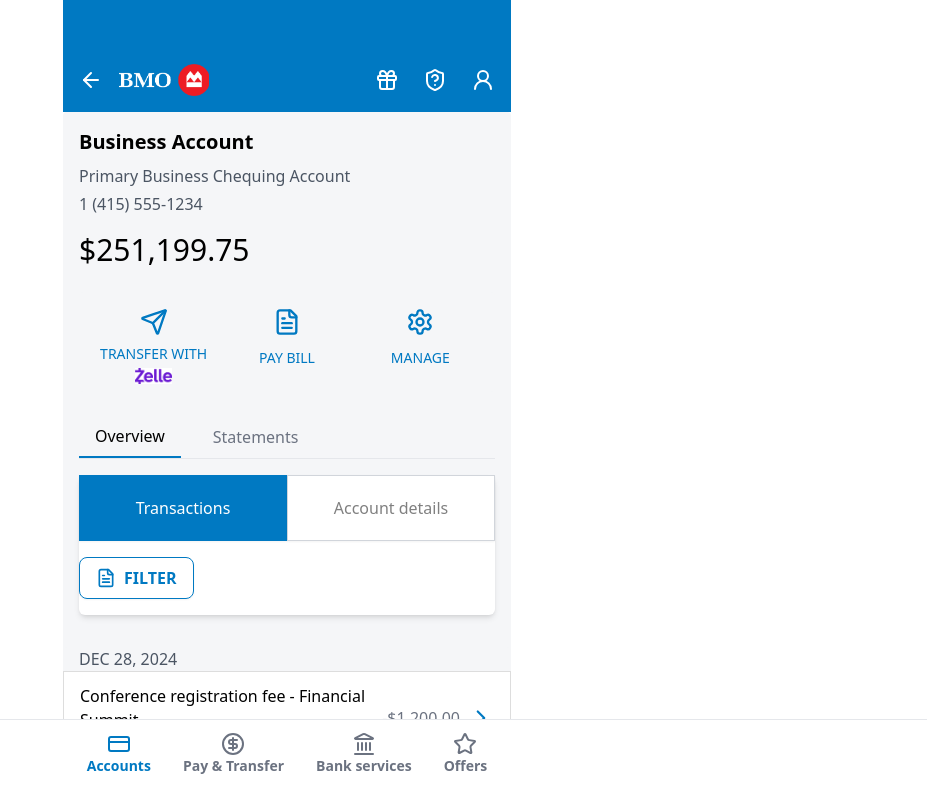
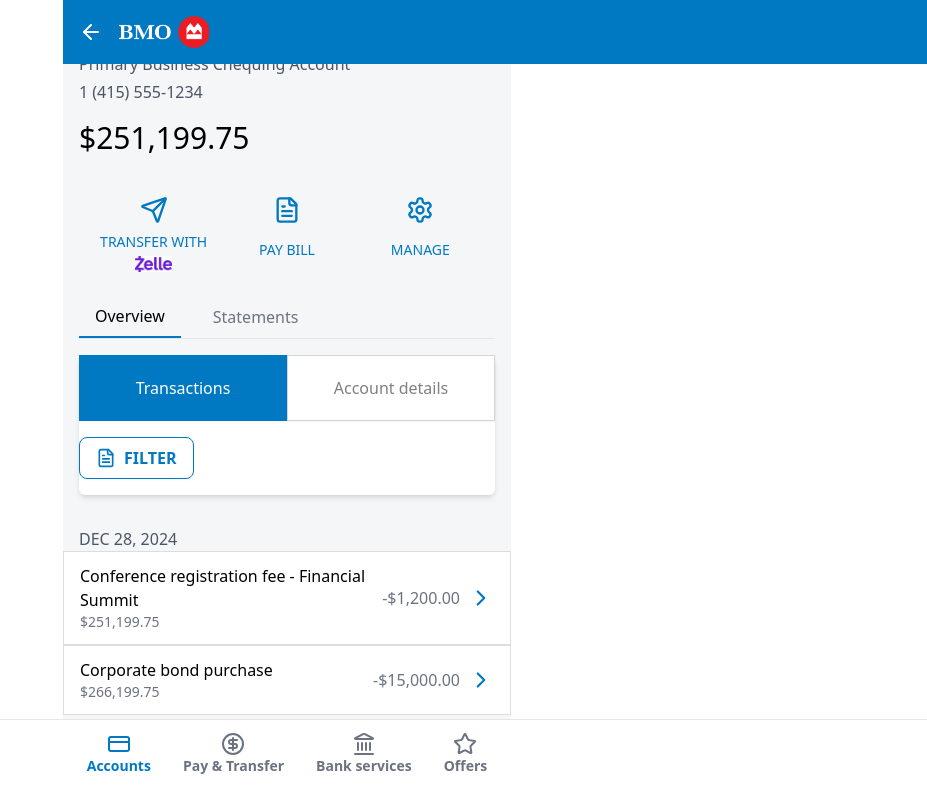
Before and after one commit to dat3011vit/abcccc, a React (Vite) app: page / in a window 1280 px wide. Shown: the top 798 px of the page, without its empty margins (353-1280 px from the left). Built offline with nearby package versions, Linux system fonts and the light colour scheme.

Commit message:
Initial commit

```diff
--- a/src/components/BankingInterface.tsx
+++ b/src/components/BankingInterface.tsx
@@ -82,7 +82,7 @@
         <h1 className="text-3xl font-medium mb-6">$251,199.75</h1>
         {/* Action Buttons */}
         <div
-          className="grid grid-cols-3 gap-4 mb-6 px-4 py-2 pt-4 rounded overflow-x-auto"
+          className="grid grid-cols-3 gap-4 mb-4 px-4 py-2 pt-4 rounded overflow-x-auto"
           style={{ backgroundColor: "rgb(245 246 248)" }}
         >
           <div className="flex justify-center">
@@ -106,7 +106,7 @@
             <button className="flex flex-col items-center text-customBlue">
               <FileText className="mb-1" size={28} strokeWidth={2} />{" "}
               {/* Tăng size và độ dày của icon */}
-              <span className="text-sm mt-2 font-medium">PAY BILL</span>{" "}
+              <span className="text-sm mt-3 font-medium">PAY BILL</span>{" "}
               {/* Thêm font-medium */}
             </button>
           </div>
@@ -115,7 +115,7 @@
             <button className="flex flex-col items-center text-customBlue">
               <Settings className="mb-1" size={28} strokeWidth={2} />{" "}
               {/* Tăng size và độ dày của icon */}
-              <span className="text-sm mt-2 font-medium">MANAGE</span>{" "}
+              <span className="text-sm mt-3 font-medium">MANAGE</span>{" "}
               {/* Thêm font-medium */}
             </button>
           </div>
--- a/src/components/StickyHeader.tsx
+++ b/src/components/StickyHeader.tsx
@@ -1,5 +1,5 @@
 import React from 'react';
-import { ArrowLeft , Gift, UserRound , ShieldQuestion  } from 'lucide-react';
+import { ArrowLeft, Gift, UserRound, ShieldQuestion } from 'lucide-react';
 
 interface StickyHeaderProps {
   bmoLogo: string;
@@ -7,20 +7,19 @@
 
 const StickyHeader: React.FC<StickyHeaderProps> = ({ bmoLogo }) => {
   return (
-    <div className="sticky top-0 z-50">
-      <div
-        className="p-4 pt-16 flex justify-between items-center"
-        style={{ backgroundColor: '#0079C2' }}
-      >
+    <div
+      className="fixed top-0 z-50 w-full"
+      style={{ backgroundColor: '#0079C2', paddingTop: 'env(safe-area-inset-top)' }} // Xử lý vùng an toàn
+    >
+      <div className="p-4 flex justify-between items-center">
         <div className="flex items-center gap-4">
-          <ArrowLeft  size={24} className="text-white" />
+          <ArrowLeft size={24} className="text-white" />
           <img src={bmoLogo} alt="BMO Logo" className="h-8 w-auto" />
         </div>
         <div className="flex items-center gap-6">
           <Gift size={24} className="text-white" />
-          <ShieldQuestion   size={24} className="text-white" />
-          <UserRound  size={24} className="text-white" />
-
+          <ShieldQuestion size={24} className="text-white" />
+          <UserRound size={24} className="text-white" />
         </div>
       </div>
     </div>
```
